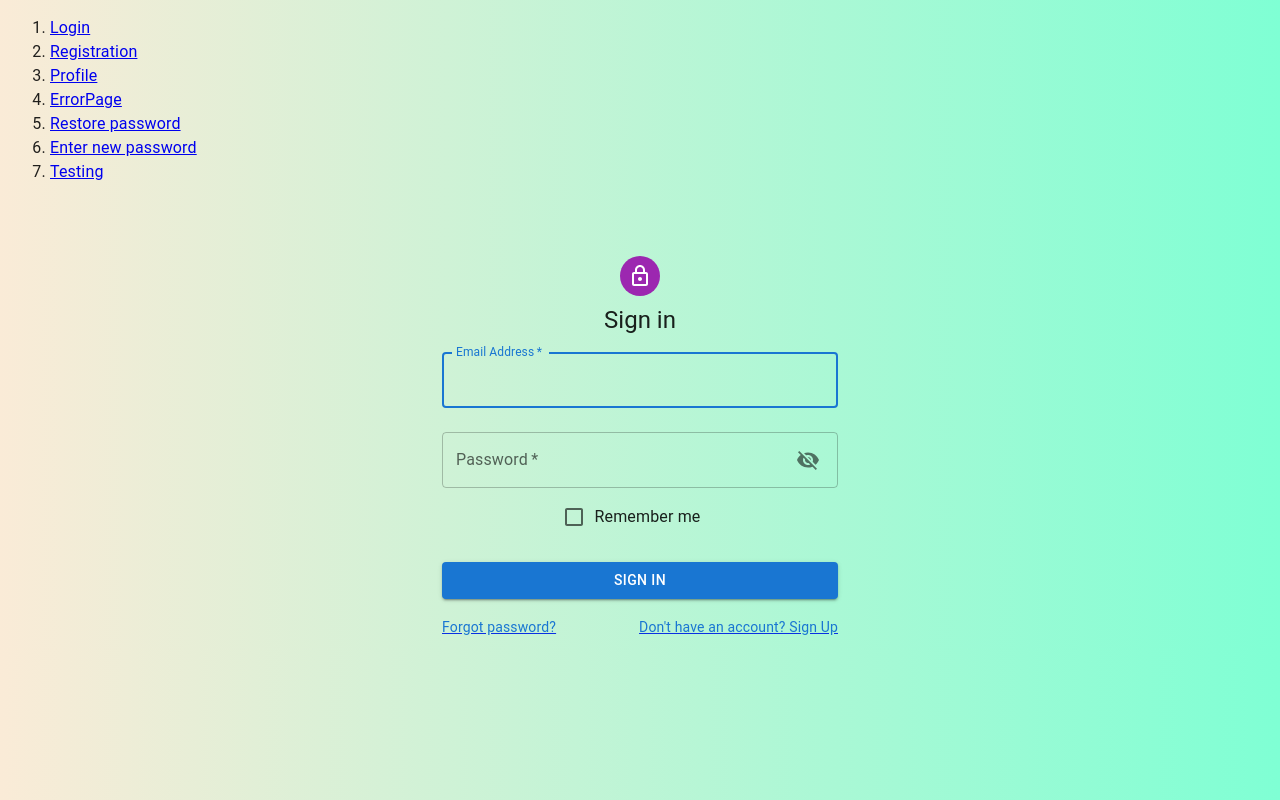
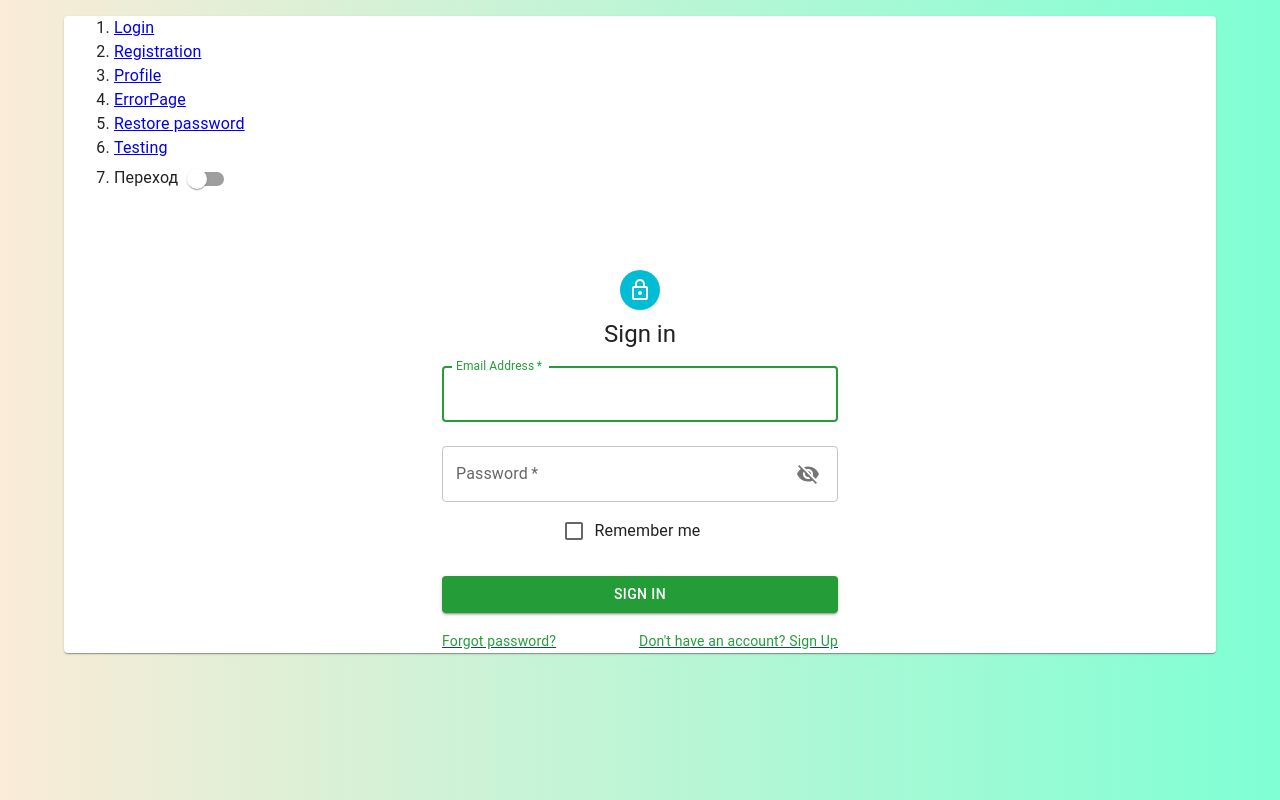
Before and after one commit to katesunday/new-project-ighw, a React (Create React App) app: page /profile#/login in a window 1280 px wide. Built offline with nearby package versions, Linux system fonts and the light colour scheme; no server answers.

Commit message:
add Theme

```diff
--- a/src/App.tsx
+++ b/src/App.tsx
@@ -1,4 +1,4 @@
-import React, {useEffect} from 'react';
+import React, {useEffect, useState} from 'react';
 import {Navigate, NavLink, Route, Routes} from 'react-router-dom';
 import './App.css';
 import Login from './components/Login/Login';
@@ -9,10 +9,42 @@ import TestComponents from './components/TestComponents';
 import {Profile} from './components/Profile/Profile';
 import {useAppDispatch, useAppSelector} from './utils/hooks';
 import {meRequest} from './reducers/appReducer';
-import {LinearProgress} from '@mui/material';
+import {createTheme, LinearProgress, Paper, Switch, ThemeProvider} from '@mui/material';
 import {Error404} from "./utils/Error404/Error404";
+import Container from "@mui/material/Container";
 
 function App() {
+
+    const [darkMode, setDarkMode] = useState(false)
+
+    const lightTheme = createTheme({
+        palette: {
+            primary: {
+                main: '#249d39',
+                contrastText: '#fff',
+            },
+            secondary: {
+                main: '#00bcd4',
+                contrastText: '#fff',
+            },
+            mode: "light"
+        }
+    })
+
+    const darkTheme = createTheme({
+        palette: {
+            primary: {
+                main: '#f50057',
+                contrastText: '#fff',
+            },
+            secondary: {
+                main: '#f50057',
+                contrastText: '#fff',
+            },
+            mode: "dark"
+        }
+    })
+
     const dispatch = useAppDispatch()
     const appInitializing = useAppSelector(state => state.app.appInitializing)
 
@@ -22,6 +54,9 @@ function App() {
 
 
     return (
+        <ThemeProvider theme={darkMode ? darkTheme : lightTheme}>
+            <Container>
+                <Paper>
                     <div className="App">
                         <div>
                             <ol>
@@ -30,8 +65,8 @@ function App() {
                                 <li><NavLink to='/profile'>Profile</NavLink></li>
                                 <li><NavLink to='/error'>ErrorPage</NavLink></li>
                                 <li><NavLink to='/restorePassword'>Restore password</NavLink></li>
-                    <li><NavLink to='/set-new-password'>Enter new password</NavLink></li>
                                 <li><NavLink to='/test'>Testing</NavLink></li>
+                                <li>Переход<Switch checked={darkMode} onChange={() => setDarkMode(!darkMode)}/></li>
                             </ol>
 
                             <div>
@@ -49,6 +84,9 @@ function App() {
                             </div>
                         </div>
                     </div>
+                </Paper>
+            </Container>
+        </ThemeProvider>
     );
 }
 
```
Lines whose indentation alone changed are shown as unchanged.
